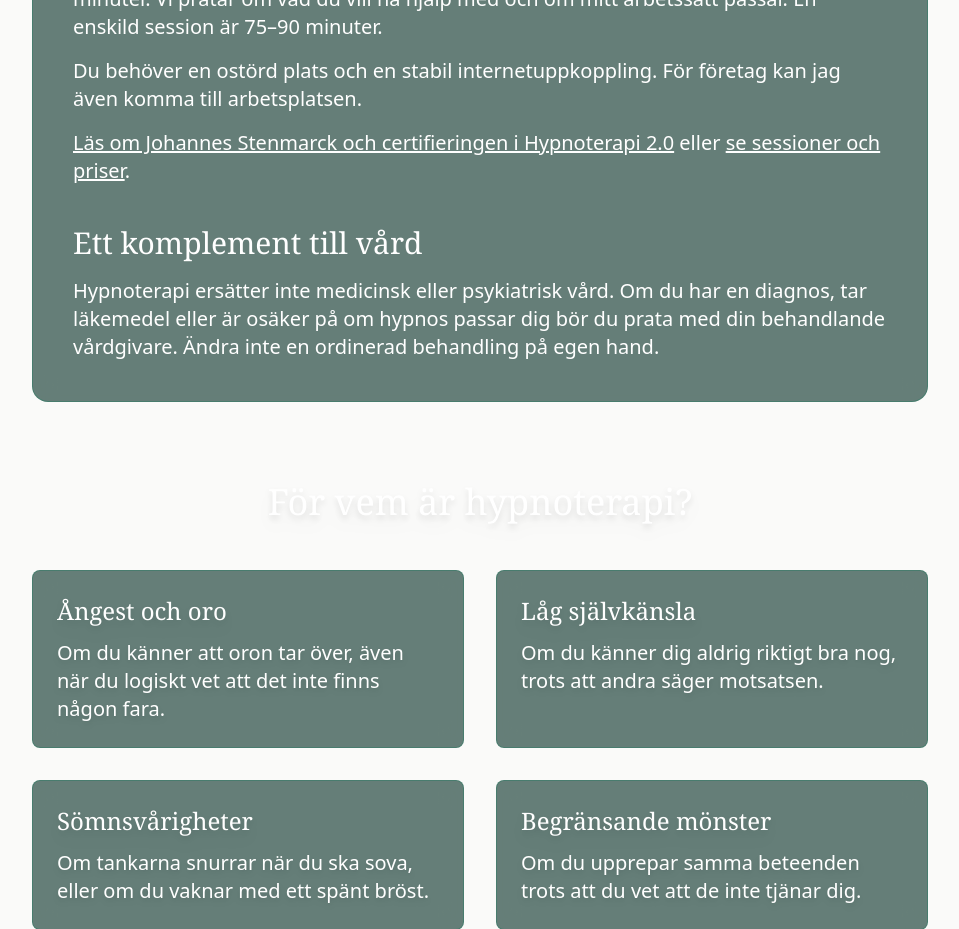
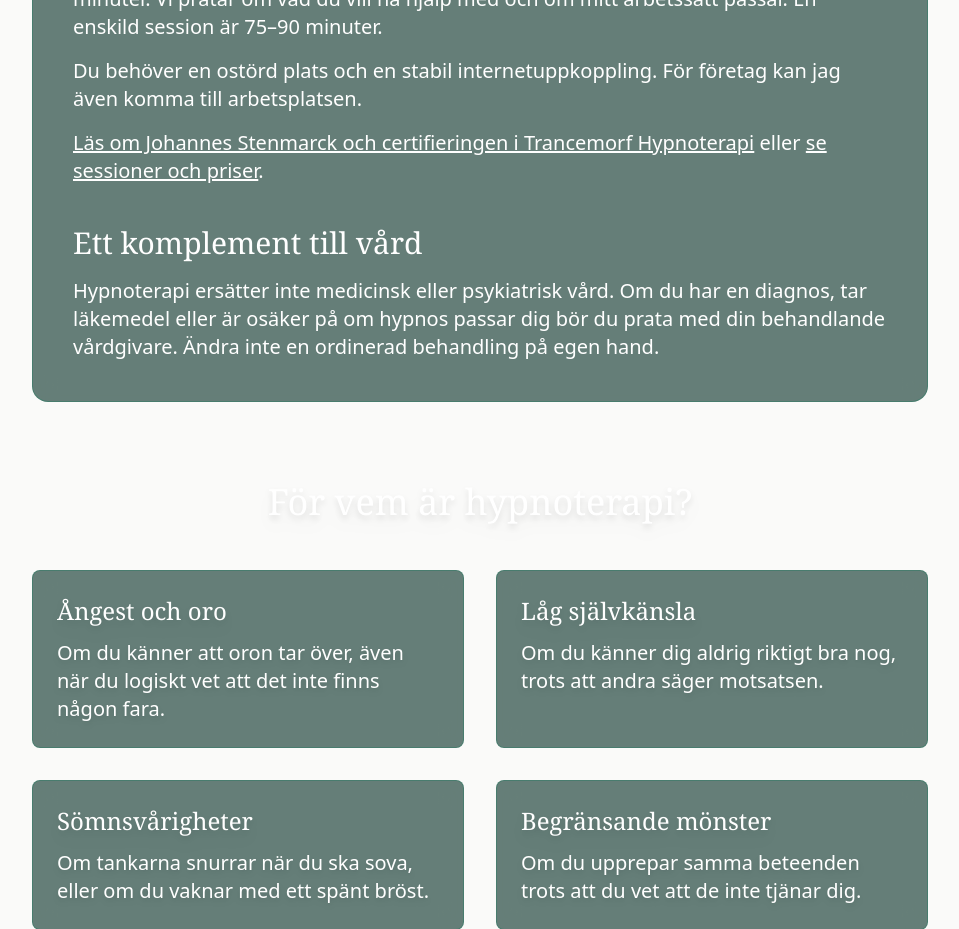
Before and after one commit to johannesstenmarck/hypnomarck-new-vercel-site, a React (Vite) app: page /om-hypnos in a window 1280 px wide. Shown: the part 960-1889 px from the top of the page, without its empty margins (160-1119 px from the left). Built offline with nearby package versions, Linux system fonts and the light colour scheme.

Commit message:
Correct training name to Trancemorf Hypnoterapi throughout site

```diff
--- a/src/OmHypnosPage.jsx
+++ b/src/OmHypnosPage.jsx
@@ -88,7 +88,7 @@ export default function OmHypnosPage() {
             <h2 className="text-2xl md:text-3xl font-serif">Hypnoterapi online – så går det till</h2>
             <p>Jag tar emot privatpersoner online. Första steget är en kostnadsfri konsultation på 30 minuter. Vi pratar om vad du vill ha hjälp med och om mitt arbetssätt passar. En enskild session är 75–90 minuter.</p>
             <p>Du behöver en ostörd plats och en stabil internetuppkoppling. För företag kan jag även komma till arbetsplatsen.</p>
-            <p><a href="/om-mig" className="underline">Läs om Johannes Stenmarck och certifieringen i Hypnoterapi 2.0</a> eller <a href="/#pricing" className="underline">se sessioner och priser</a>.</p>
+            <p><a href="/om-mig" className="underline">Läs om Johannes Stenmarck och certifieringen i Trancemorf Hypnoterapi</a> eller <a href="/#pricing" className="underline">se sessioner och priser</a>.</p>
           </section>
           <section className="space-y-4 text-white leading-relaxed text-lg md:text-xl">
             <h2 className="text-2xl md:text-3xl font-serif">Ett komplement till vård</h2>
--- a/src/OmMigPage.jsx
+++ b/src/OmMigPage.jsx
@@ -45,7 +45,7 @@ export default function OmMigPage() {
                 </p>
                 <p>Jag tror på förändring som sker inifrån – genom kontakt med det undermedvetna, där dina verkliga resurser finns.</p>
                 <h2 className="text-2xl font-serif pt-4">Utbildning och certifiering</h2>
-                <p>Jag är certifierad inom Hypnoterapi 2.0 av Dan och Sara Ahtola på Ahtola Vision.</p>
+                <p>Jag är certifierad inom Trancemorf Hypnoterapi av Dan och Sara Ahtola på Ahtola Vision.</p>
                 <h2 className="text-2xl font-serif pt-4">Så träffas vi</h2>
                 <p>Jag tar emot privatpersoner online. För företag kan jag även komma till arbetsplatsen. Vi börjar med en gratis konsultation där vi pratar om era mål och om mitt arbetssätt passar.</p>
                 <p>På Instagram delar jag tankar om självkänsla, relationer och inre mönster: <a href="https://www.instagram.com/hypnomarck/" className="underline" rel="me noopener noreferrer" target="_blank">@hypnomarck</a>.</p>
--- a/src/components/AboutContent.jsx
+++ b/src/components/AboutContent.jsx
@@ -25,7 +25,7 @@ export default function AboutContent({ openBooking, headingLevel = "h1" }) {
                 </p>
                 <p>Jag tror på förändring som sker inifrån – genom kontakt med det undermedvetna, där dina verkliga resurser finns.</p>
                 <h2 className="text-2xl font-serif pt-4">Utbildning och certifiering</h2>
-                <p>Jag är certifierad inom Hypnoterapi 2.0 av Dan och Sara Ahtola på Ahtola Vision.</p>
+                <p>Jag är certifierad inom Trancemorf Hypnoterapi av Dan och Sara Ahtola på Ahtola Vision.</p>
                 <h2 className="text-2xl font-serif pt-4">Så träffas vi</h2>
                 <p>Jag tar emot privatpersoner online. För företag kan jag även komma till arbetsplatsen. Vi börjar med en gratis konsultation där vi pratar om era mål och om mitt arbetssätt passar.</p>
                 <p>På Instagram delar jag tankar om självkänsla, relationer och inre mönster: <a href="https://www.instagram.com/hypnomarck/" className="underline" rel="me noopener noreferrer" target="_blank">@hypnomarck</a>.</p>
--- a/src/components/OnlineInformation.jsx
+++ b/src/components/OnlineInformation.jsx
@@ -19,7 +19,7 @@ export default function OnlineInformation({ children }) {
             <h2 className="text-2xl font-serif pt-4">Vad kostar det?</h2>
             <p>Den första konsultationen är gratis. Aktuella alternativ finns på startsidan under <a href="/#pricing" className="underline">sessioner och priser</a>. Vi går igenom vilket upplägg som är aktuellt innan du bestämmer dig.</p>
             <h2 className="text-2xl font-serif pt-4">Vem möter jag?</h2>
-            <p>Jag heter Johannes Stenmarck och är certifierad inom Hypnoterapi 2.0 av Dan och Sara Ahtola på Ahtola Vision. <Link to="/om-mig" className="underline">Läs om min bakgrund och mitt arbetssätt</Link>.</p>
+            <p>Jag heter Johannes Stenmarck och är certifierad inom Trancemorf Hypnoterapi av Dan och Sara Ahtola på Ahtola Vision. <Link to="/om-mig" className="underline">Läs om min bakgrund och mitt arbetssätt</Link>.</p>
             <h2 className="text-2xl font-serif pt-4">Vill du förstå hypnos innan du bokar?</h2>
             <p>På sidan <Link to="/om-hypnos" className="underline">Vad är hypnos?</Link> hittar du vanliga frågor och information om forskningsläget. Hypnoterapi ersätter inte medicinsk eller psykiatrisk vård.</p>
             <h2 className="text-2xl font-serif pt-4">Tar du även emot på plats?</h2>
--- a/src/pages/OmHypnosPage.jsx
+++ b/src/pages/OmHypnosPage.jsx
@@ -88,7 +88,7 @@ export default function OmHypnosPage() {
             <h2 className="text-2xl md:text-3xl font-serif">Hypnoterapi online – så går det till</h2>
             <p>Jag tar emot privatpersoner online. Första steget är en kostnadsfri konsultation på 30 minuter. Vi pratar om vad du vill ha hjälp med och om mitt arbetssätt passar. En enskild session är 75–90 minuter.</p>
             <p>Du behöver en ostörd plats och en stabil internetuppkoppling. För företag kan jag även komma till arbetsplatsen.</p>
-            <p><a href="/om-mig" className="underline">Läs om Johannes Stenmarck och certifieringen i Hypnoterapi 2.0</a> eller <a href="/#pricing" className="underline">se sessioner och priser</a>.</p>
+            <p><a href="/om-mig" className="underline">Läs om Johannes Stenmarck och certifieringen i Trancemorf Hypnoterapi</a> eller <a href="/#pricing" className="underline">se sessioner och priser</a>.</p>
           </section>
           <section className="space-y-4 text-white leading-relaxed text-lg md:text-xl">
             <h2 className="text-2xl md:text-3xl font-serif">Ett komplement till vård</h2>
--- a/src/seo/homeJsonLd.js
+++ b/src/seo/homeJsonLd.js
@@ -40,7 +40,7 @@ export function getHomeJsonLd() {
         sameAs: ["https://www.instagram.com/hypnomarck/"],
         hasCredential: {
           "@type": "EducationalOccupationalCredential",
-          name: "Hypnoterapi 2.0",
+          name: "Trancemorf Hypnoterapi",
           credentialCategory: "Certifiering",
           recognizedBy: { "@type": "Organization", name: "Ahtola Vision" }
         }
--- a/src/seo/pageMeta.js
+++ b/src/seo/pageMeta.js
@@ -17,7 +17,7 @@ export const PAGE_SEO = {
     path: "/",
     title: "Hypnoterapi online | Johannes Stenmarck – Hypnomarck",
     description:
-      "Hypnoterapi och förändringscoaching online med Johannes Stenmarck, certifierad i Hypnoterapi 2.0. Utforska självkänsla och inre mönster. Boka gratis konsultation.",
+      "Hypnoterapi och förändringscoaching online med Johannes Stenmarck, certifierad i Trancemorf Hypnoterapi. Utforska självkänsla och inre mönster. Boka gratis konsultation.",
     keywords:
       "hypnoterapeut Stockholm, hypnos Stockholm, hypnoterapi, hypnos terapi, ångest hypnos, sömn hypnos, coach Stockholm, gratis hypnos, Johannes Stenmarck, Hypnomarck"
   },
@@ -33,7 +33,7 @@ export const PAGE_SEO = {
     path: "/om-mig",
     title: "Johannes Stenmarck | Certifierad hypnoterapeut – Hypnomarck",
     description:
-      "Lär känna Johannes Stenmarck, certifierad i Hypnoterapi 2.0 av Dan och Sara Ahtola på Ahtola Vision. Privatpersoner online och företagsuppdrag på arbetsplatsen.",
+      "Lär känna Johannes Stenmarck, certifierad i Trancemorf Hypnoterapi av Dan och Sara Ahtola på Ahtola Vision. Privatpersoner online och företagsuppdrag på arbetsplatsen.",
     keywords:
       "Johannes Stenmarck hypnoterapeut, hypnoterapeut om mig, hypnos coach Stockholm, Hypnomarck"
   },
```
